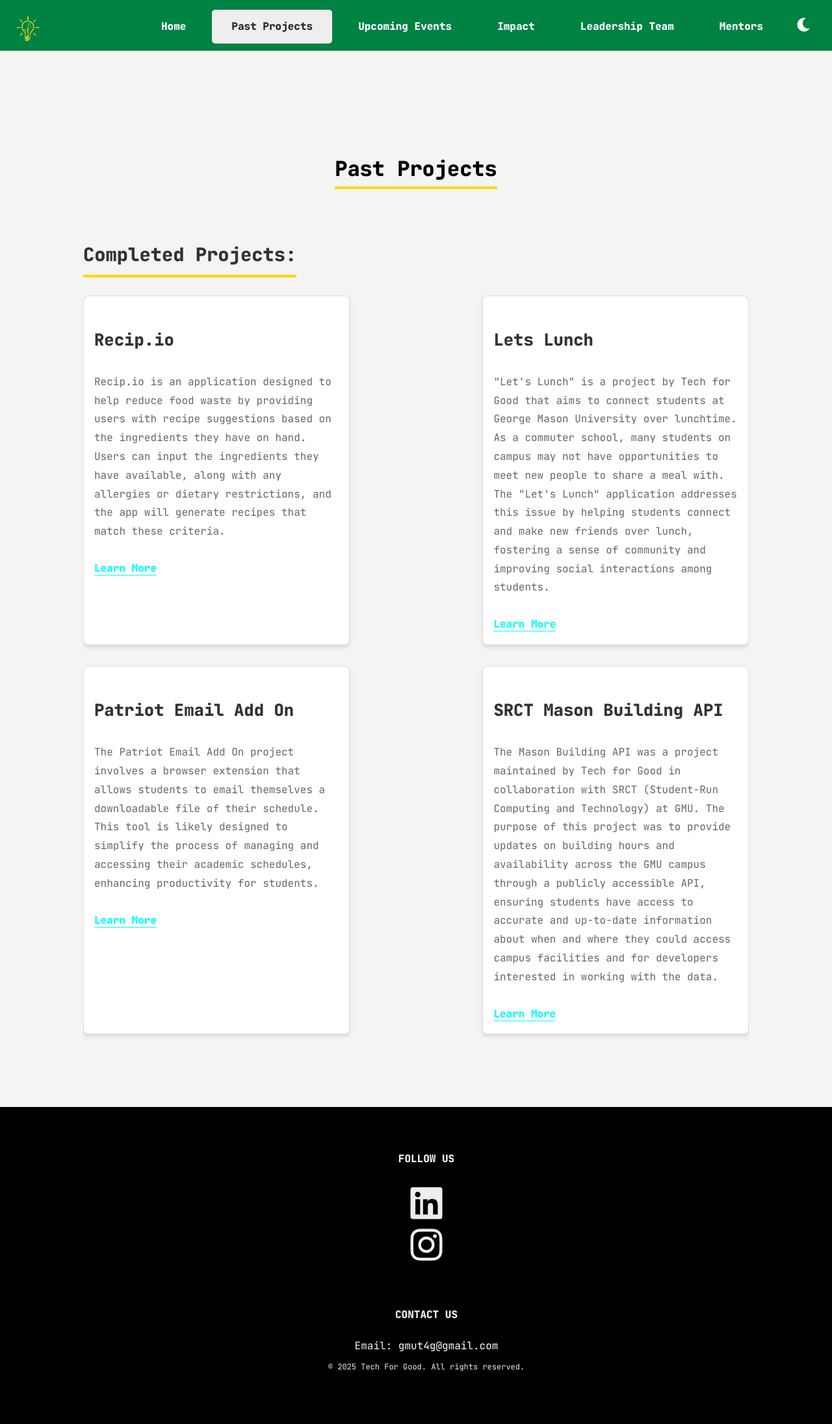
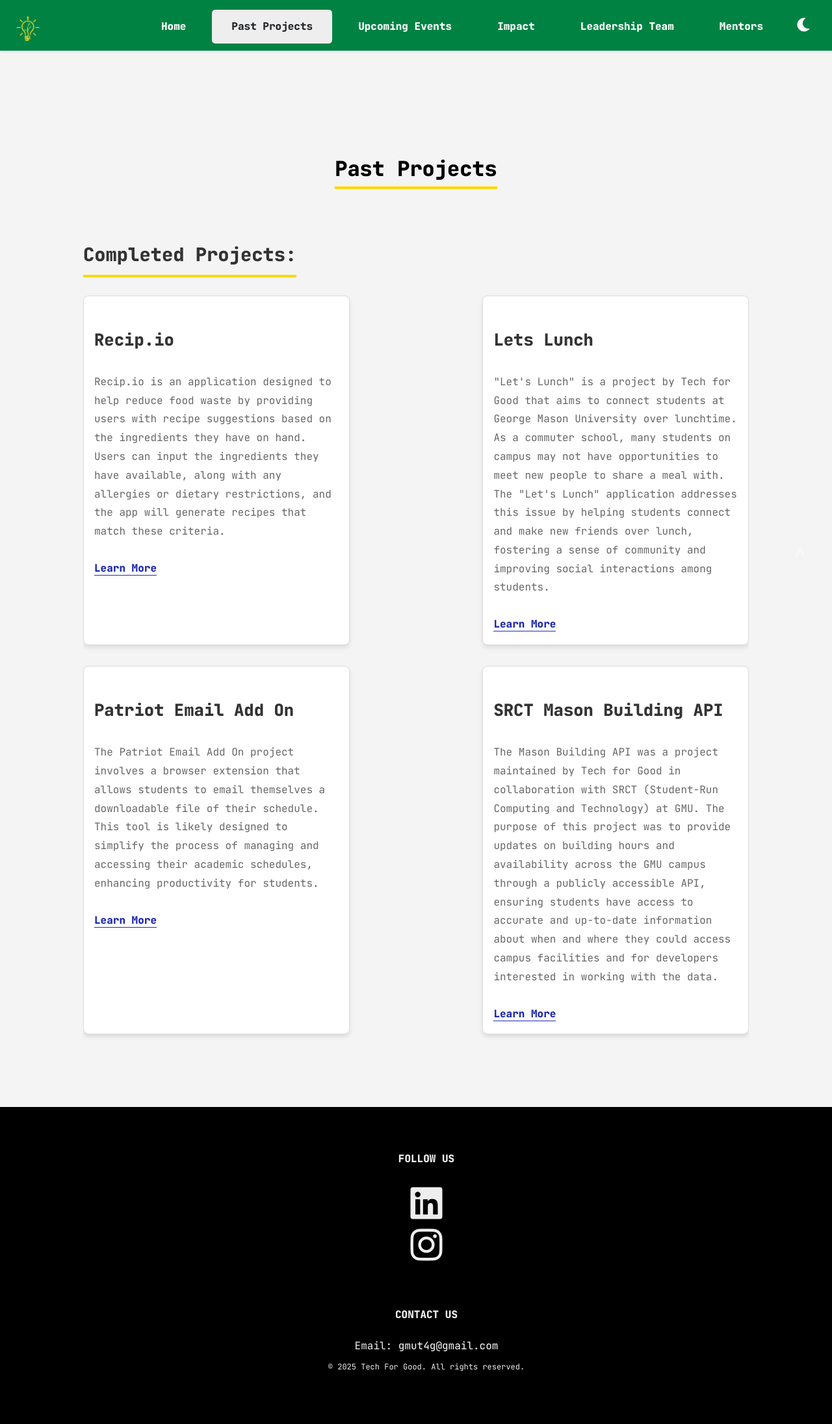
Before and after one commit to J-Souffle/T4GWebsite, a Jekyll site: the page built from pages/past-projects.md, in a window 1280 px wide. Shown: the whole page at 65% size. Built offline with Jekyll 4.4.1, drawn with Linux system fonts in a browser that asks for light colours.

Commit message:
Updated color of URL Links

```diff
--- a/assets/css/list.css
+++ b/assets/css/list.css
@@ -42,8 +42,8 @@ body h2 {
     border-bottom: 4px solid gold; /* Gold color for the underline */
 }
 .content a {
-  color: cyan;
-  border-bottom: 1px solid cyan;
+  color: rgb(31, 43, 176);
+  border-bottom: 1px solid rgb(31, 43, 176);
 }
 .article {
   margin-bottom: 3rem;
--- a/assets/css/timeline.css
+++ b/assets/css/timeline.css
@@ -42,8 +42,8 @@ body h2 {
     border-bottom: 4px solid gold; /* Gold color for the underline */
 }
 .content a {
-  color: cyan;
-  border-bottom: 1px solid cyan;
+  color: rgb(31, 43, 176);
+  border-bottom: 1px solid rgb(31, 43, 176);
 }
 .article {
   margin-bottom: 3rem;
```
